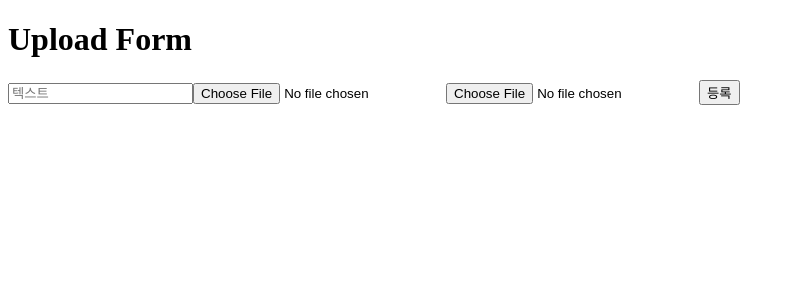
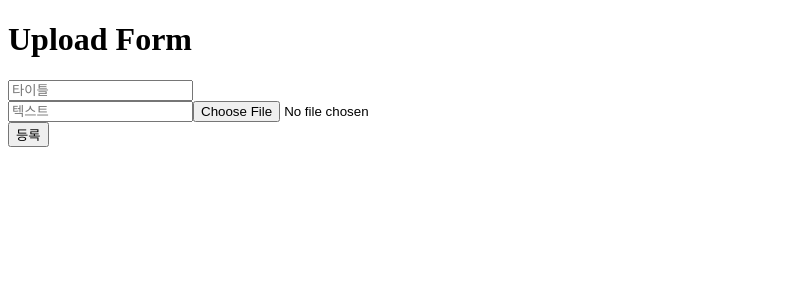
Before and after one commit to rmsoft-insu/nextboard, a Next.js app: page /upload in a window 1280 px wide. Shown: the top 300 px of the page, without its empty margins (0-795 px from the left). Built offline with nearby package versions, Linux system fonts and the light colour scheme.

Commit message:
FieldArray 설정

```diff
--- a/pages/upload/index.tsx
+++ b/pages/upload/index.tsx
@@ -1,4 +1,14 @@
-import { useForm } from "react-hook-form";
+import { useEffect } from "react";
+import { useFieldArray, useForm } from "react-hook-form";
+
+type FormValues = {
+  title: string;
+  field: {
+    text: string;
+    file: File;
+    file2: File;
+  }[];
+};
 
 const fetchPost = async (data) => {
   const response = await fetch("/api/test", {
@@ -9,23 +19,37 @@ const fetchPost = async (data) => {
 };
 
 const UploadForm = () => {
-  const { register, handleSubmit } = useForm();
+  const { register, handleSubmit, control } = useForm<FormValues>({
+    defaultValues: {
+      field: [{ text: "", file: null }],
+    },
+  });
+  const { fields } = useFieldArray({ control, name: "field" });
 
   const formSubmit = async (data) => {
-    const formData = new FormData();
-    console.log(data.file);
-    formData.append("file", data.file[0]);
-    formData.append("file", data.file2[0]);
-    await fetchPost(formData);
+    console.log(data);
   };
+
+  useEffect(() => {
+    console.log(fields);
+  }, [fields]);
 
   return (
     <div>
       <h1>Upload Form</h1>
       <form onSubmit={handleSubmit(formSubmit)}>
-        <input {...register("text")} type="text" placeholder="텍스트" />
-        <input {...register("file")} type="file" />
-        <input {...register("file2")} type="file" />
+        <input {...register("title")} type="text" placeholder="타이틀" />
+        {fields.map((field, index) => (
+          <div key={field.id}>
+            <input
+              {...register(`field.${index}.text`)}
+              type="text"
+              placeholder="텍스트"
+            />
+            <input {...register(`field.${index}.file`)} type="file" />
+          </div>
+        ))}
+
         <button>등록</button>
       </form>
     </div>
```
